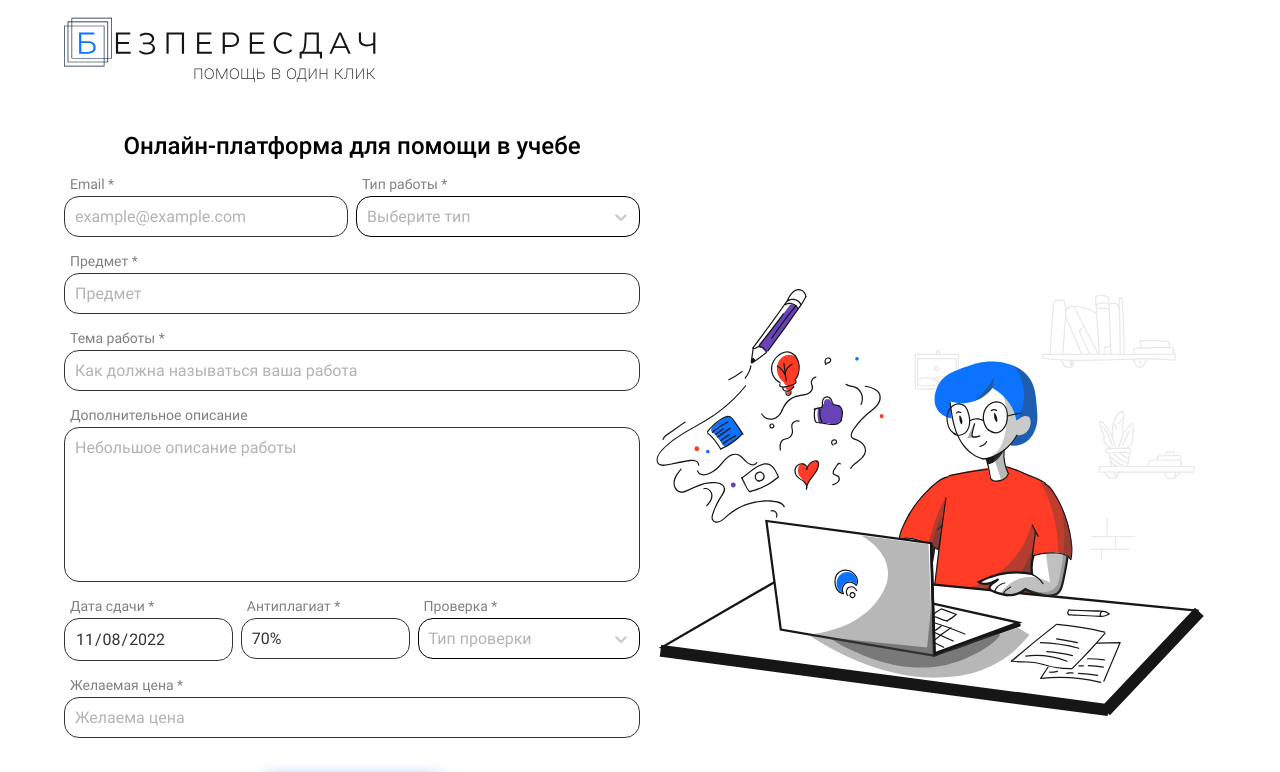
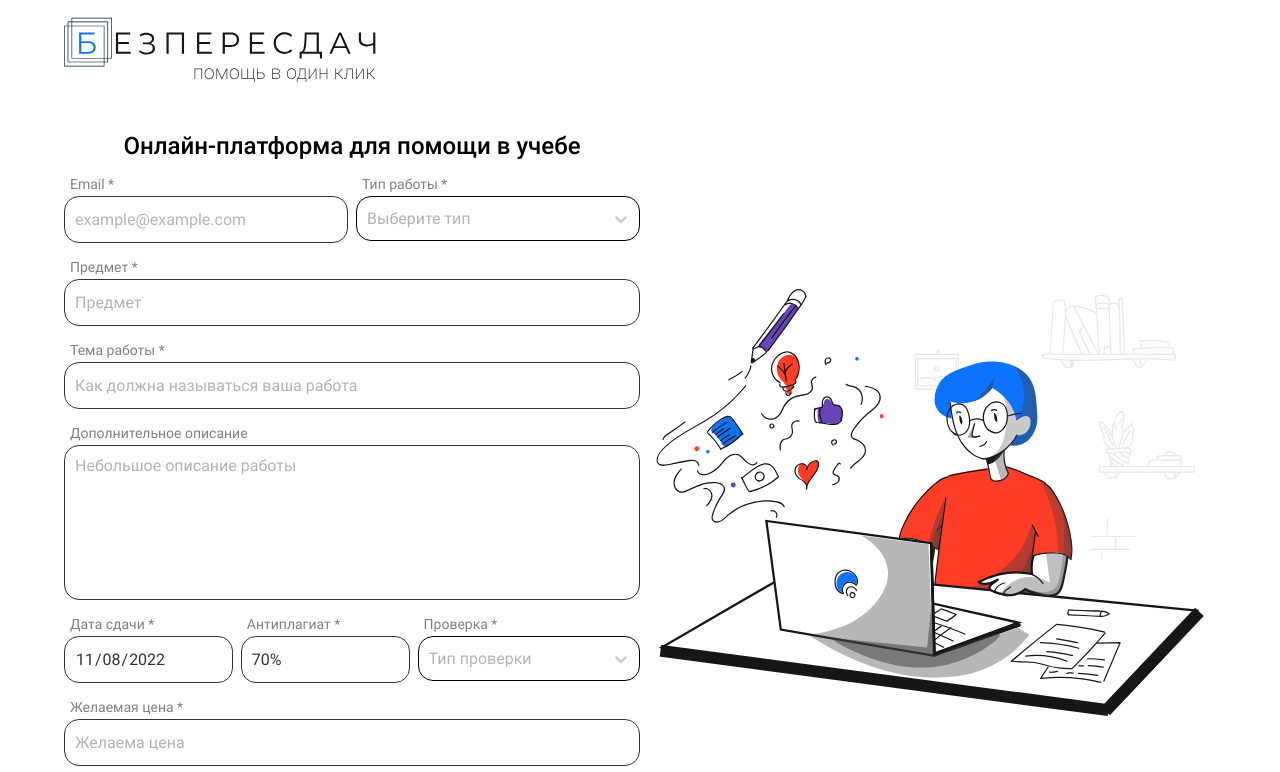
Before and after one commit to bezperesdach/bezperesdach_frontend, a Next.js app: page / in a window 1280 px wide. Shown: the top 772 px of the page. Built offline with nearby package versions, Linux system fonts and the light colour scheme.

Commit message:
fix: minimal input height and remove blue border

```diff
--- a/components/hero/components/project-type-field/project-type-field.tsx
+++ b/components/hero/components/project-type-field/project-type-field.tsx
@@ -4,30 +4,32 @@ import Select from "react-select";
 import { Options, OnChangeValue, StylesConfig } from "react-select";
 
 const selectStyle: StylesConfig<Option | Option[] | string, boolean> = {
-  control: (provided, _) => {
+  control: (styles, _) => {
     return {
-      ...provided,
+      ...styles,
+      "&:hover": { borderColor: "#000" },
       borderColor: "#000",
-      minHeight: "41px",
+      minHeight: "45px",
+      height: "auto",
       boxShadow: "none",
     };
   },
-  placeholder: (provided, _) => {
+  placeholder: (styles, _) => {
     return {
-      ...provided,
+      ...styles,
       color: "hsl(0, 0%, 70%)",
     };
   },
-  menu: (provided, _) => {
+  menu: (styles, _) => {
     return {
-      ...provided,
+      ...styles,
       borderRadius: 0,
       maxHeight: "200px",
     };
   },
-  menuList: (provided, _) => {
+  menuList: (styles, _) => {
     return {
-      ...provided,
+      ...styles,
       borderRadius: 0,
       maxHeight: "200px",
     };
--- a/components/hero/hero.module.css
+++ b/components/hero/hero.module.css
@@ -104,13 +104,12 @@
   align-self: flex-start;
   text-align: start;
   padding: 10px;
-  min-height: 41px;
+  min-height: 45px;
   border: none;
   color: hsl(0, 0%, 20%);
   font-family: "Roboto";
   font-size: 16px;
   border-radius: inherit;
-  min-height: inherit;
 }
 
 .input::placeholder {
```
